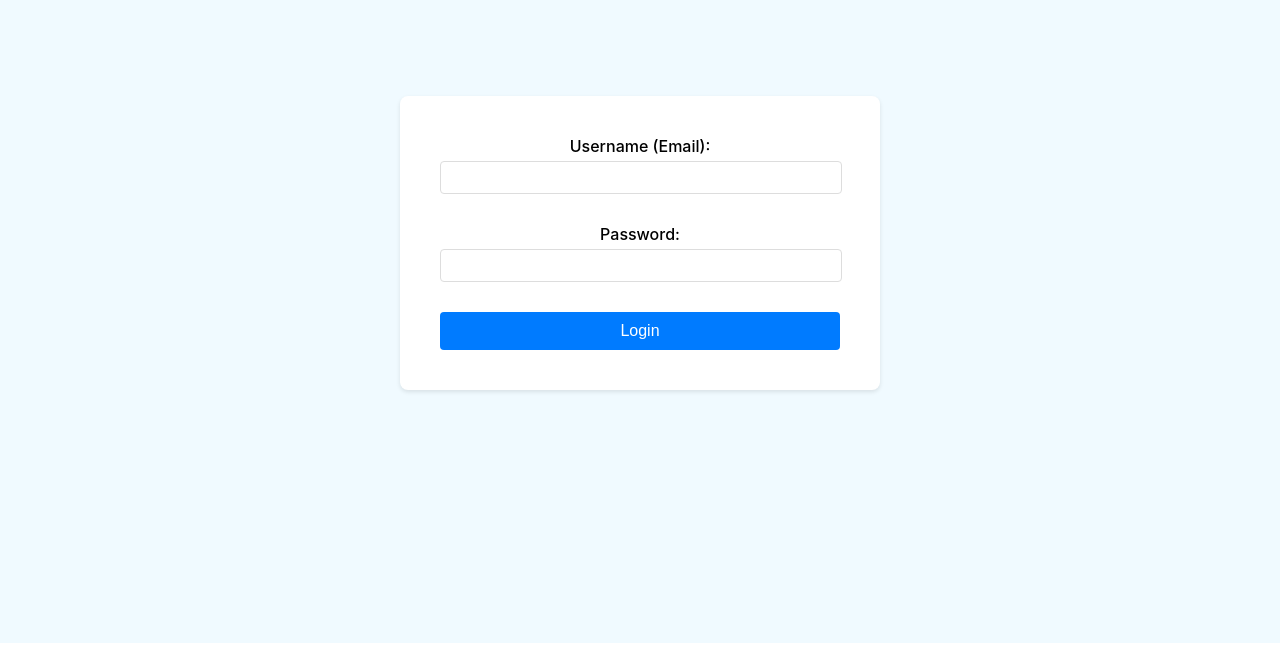
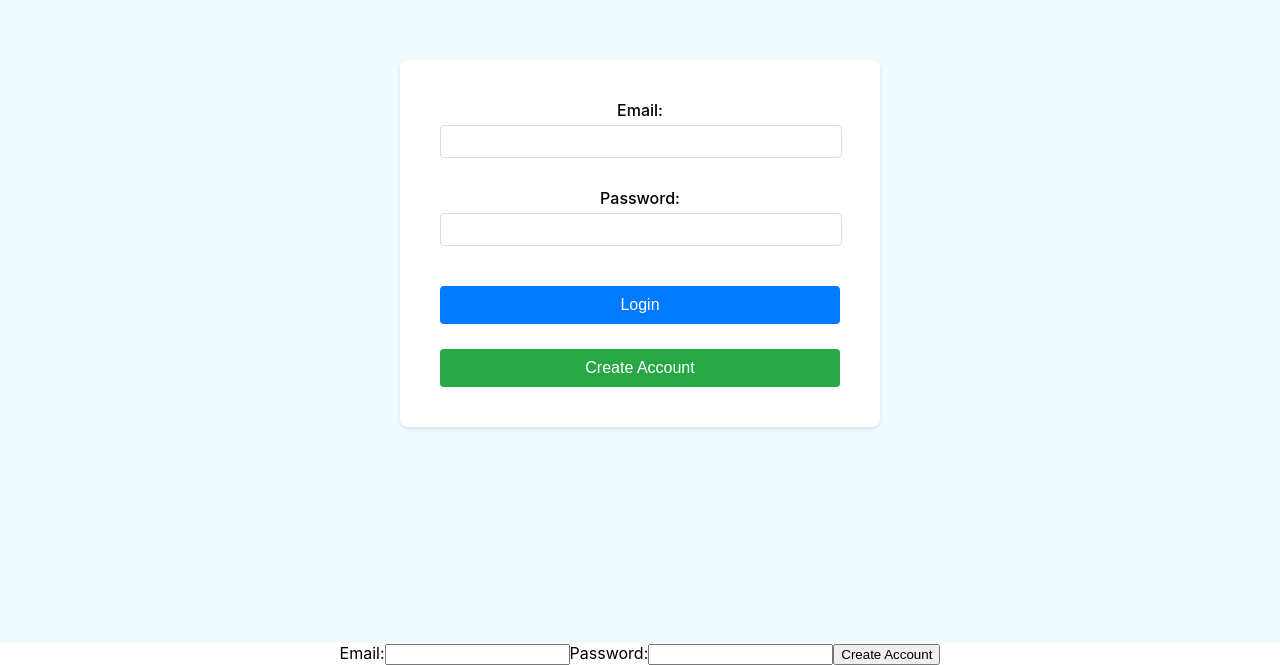
Before and after one commit to acharov11/DASHacker, a React (Create React App) app in the folder frontend/das-hacker-app/: page / in a window 1280 px wide. Shown: the part 157-822 px from the top of the page. Before the commit the page ends 800 px from the top, so only its background shows below. Built offline with nearby package versions, Linux system fonts and the light colour scheme.

Commit message:
Added create account login button with styling and login handling

```diff
--- a/frontend/das-hacker-app/src/App.css
+++ b/frontend/das-hacker-app/src/App.css
@@ -36,3 +36,9 @@
     transform: rotate(360deg);
   }
 }
+
+.form-container {
+  display: flex;
+  justify-content: space-around;
+  padding: 20px;
+}
--- a/frontend/das-hacker-app/src/App.js
+++ b/frontend/das-hacker-app/src/App.js
@@ -1,11 +1,14 @@
+import React from 'react';
 import logo from './logo.svg';
 import './App.css';
 import LoginPage from './LoginPage';
+import CreateAccountButton from './CreateAccountButton';
 
 function App() {
   return (
     <div className="App">
       <LoginPage />
+      <CreateAccountButton />
     </div>
   );
 }
--- /dev/null
+++ b/frontend/das-hacker-app/src/CreateAccountButton.js
@@ -0,0 +1,36 @@
+// CreateAccountButton.js
+import React, { useState } from 'react';
+import { getAuth, createUserWithEmailAndPassword } from "firebase/auth";
+
+const CreateAccountButton = () => {
+    const [email, setEmail] = useState('');
+    const [password, setPassword] = useState('');
+    const auth = getAuth();
+
+    const createAccount = async () => {
+        try {
+            const userCredential = await createUserWithEmailAndPassword(auth, email, password);
+            console.log('Account created:', userCredential.user);
+            alert('Account created successfully!');
+        } catch (error) {
+            console.error("Error creating account:", error.message);
+            alert('Account creation failed: ' + error.message);
+        }
+    };
+
+    return (
+        <div>
+            <label>
+                Email:
+                <input type="email" value={email} onChange={(e) => setEmail(e.target.value)} />
+            </label>
+            <label>
+                Password:
+                <input type="password" value={password} onChange={(e) => setPassword(e.target.value)} />
+            </label>
+            <button onClick={createAccount}>Create Account</button>
+        </div>
+    );
+};
+
+export default CreateAccountButton;
--- a/frontend/das-hacker-app/src/LoginPage.js
+++ b/frontend/das-hacker-app/src/LoginPage.js
@@ -1,15 +1,16 @@
+// LoginPage.js
 import React, { useState } from 'react';
-import { signInWithEmailAndPassword } from 'firebase/auth';
 import { auth } from './firebase-config'; // Adjust the path according to your file structure
-import './NewLoginPage.css'; // Import the new CSS file here
+import { signInWithEmailAndPassword, createUserWithEmailAndPassword } from 'firebase/auth';
+import './NewLoginPage.css'; // Ensure this CSS file includes the new styles
 
 const LoginPage = () => {
-  const [username, setUsername] = useState('');
+  const [email, setEmail] = useState('');
   const [password, setPassword] = useState('');
 
   const handleLogin = async () => {
     try {
-      await signInWithEmailAndPassword(auth, username, password);
+      await signInWithEmailAndPassword(auth, email, password);
       console.log('Login successful');
       alert('Login successful!');
       // Redirect the user or update the UI as needed
@@ -19,18 +20,31 @@ const LoginPage = () => {
     }
   };
 
+  const handleCreateAccount = async () => {
+    try {
+      await createUserWithEmailAndPassword(auth, email, password);
+      console.log('Account created successfully');
+      alert('Account created successfully!');
+      // Redirect the user or update the UI as needed
+    } catch (error) {
+      console.error("Error creating account:", error.message);
+      alert('Account creation failed: ' + error.message);
+    }
+  };
+
   return (
     <div className="container">
       <div className="form">
         <label>
-          Username (Email):
-          <input type="email" value={username} onChange={(e) => setUsername(e.target.value)} />
+          Email:
+          <input type="email" value={email} onChange={(e) => setEmail(e.target.value)} />
         </label>
         <label>
           Password:
           <input type="password" value={password} onChange={(e) => setPassword(e.target.value)} />
         </label>
-        <button className="button" onClick={handleLogin}>Login</button>
+        <button className="button login" onClick={handleLogin}>Login</button>
+        <button className="button create" onClick={handleCreateAccount}>Create Account</button>
       </div>
     </div>
   );
--- a/frontend/das-hacker-app/src/NewLoginPage.css
+++ b/frontend/das-hacker-app/src/NewLoginPage.css
@@ -18,11 +18,11 @@
   .form label {
     display: block;
     margin-bottom: 10px;
-    font-weight: 500; /* Slightly bold for readability */
+    font-weight: 500; /* Make text slightly bold */
   }
 
   .form input {
-    width: calc(100% - 16px); /* Prevents bleeding into the right side */
+    width: calc(100% - 16px);
     padding: 8px;
     margin-top: 5px;
     margin-bottom: 20px;
@@ -38,9 +38,15 @@
     border-radius: 4px;
     cursor: pointer;
     font-size: 16px;
-    width: 100%; /* Full width of the form */
+    width: 100%;
+    margin-top: 10px; /* Space between buttons */
+  }
+
+  .button.create {
+    background-color: #28a745; /* Different color for create account button */
+    margin-top: 25px;
   }
 
   .button:hover {
-    background-color: #0056b3;
+    opacity: 0.9;
   }
```
